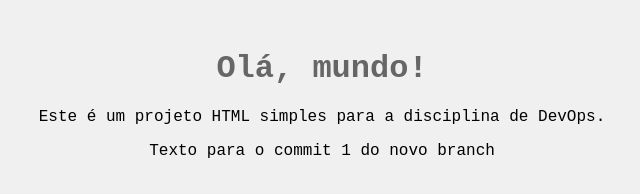
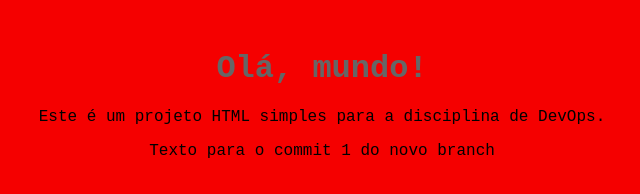
Before and after one commit to gshimizu04/AS1-DevOps, a plain HTML site: page index.html in a window 1280 px wide. Shown: the whole page, without its empty margins (318-958 px from the left). Drawn offline with Linux system fonts and the light colour scheme.

Commit message:
Changed background color

```diff
--- a/index.html
+++ b/index.html
@@ -6,7 +6,7 @@
   <style>
     body {
       font-family: 'Courier New', Courier, monospace, sans-serif;
-      background-color: #f0f0f0;
+      background-color: #f50000;
       text-align: center;
       margin-top: 50px;
     }
```
